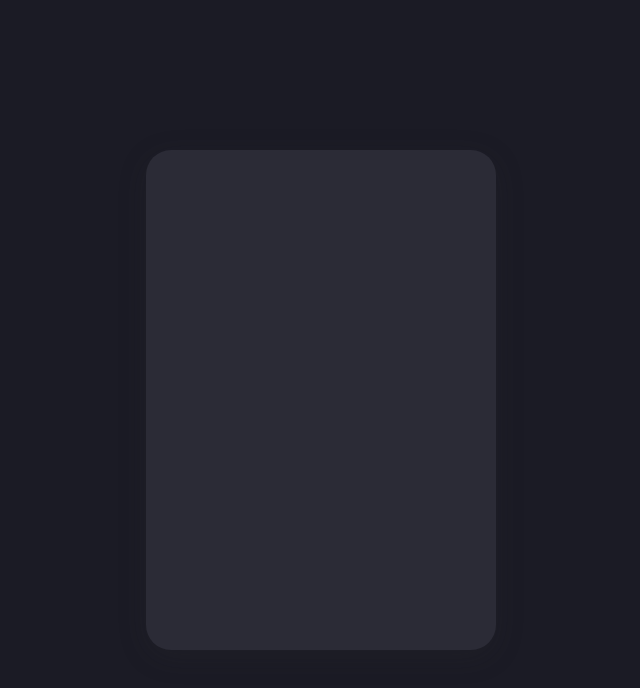
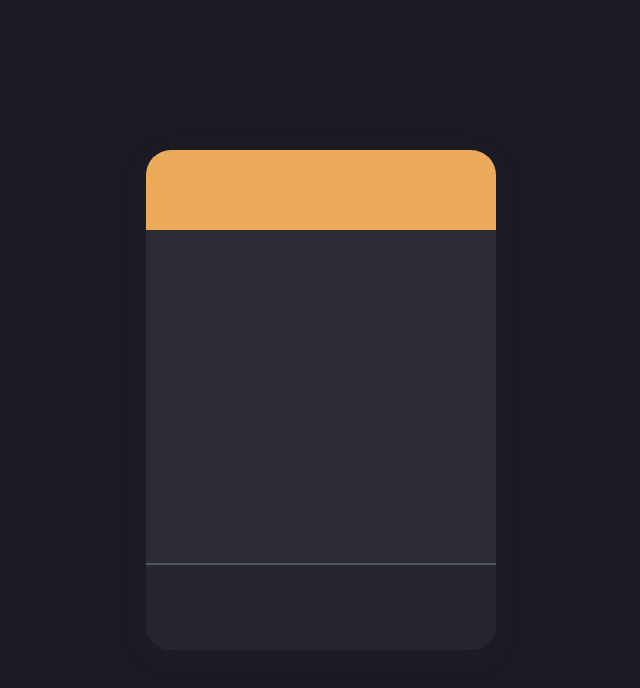
Before and after one commit to rubayethossain/react-radio-widget, a React (Create React App) app: page / in a window 1280 px wide. Shown: the top 688 px of the page, without its empty margins (319-959 px from the left). Built offline with nearby package versions, Linux system fonts and the light colour scheme.

Commit message:
Design base part of widget compoents

```diff
--- a/src/App.module.css
+++ b/src/App.module.css
@@ -2,5 +2,4 @@
     height: 100vh;
     background-color: #1B1B25;
     display: flex;
-    flex-direction: row;
 }
--- a/src/screens/RadioWidget/RadioWidget.module.css
+++ b/src/screens/RadioWidget/RadioWidget.module.css
@@ -9,4 +9,6 @@
     justify-self: center;
     align-self: center;
     box-shadow: rgb(43 43 47 / 20%) 0px 7px 29px 0px;
+    display: flex;
+    flex-direction: column;
 }
--- a/src/screens/RadioWidget/WidgetContent/WidgetContent.module.css
+++ b/src/screens/RadioWidget/WidgetContent/WidgetContent.module.css
@@ -0,0 +1,4 @@
+.wrapper{
+    flex: 1;
+    overflow-y: auto;
+}
--- a/src/screens/RadioWidget/WidgetContent/WidgetContent.tsx
+++ b/src/screens/RadioWidget/WidgetContent/WidgetContent.tsx
@@ -1,6 +1,8 @@
+import styles from './WidgetContent.module.css'
+
 const WidgetContent = () => {
     return (
-        <div>
+        <div className={styles.wrapper}>
 
         </div>
     )
--- a/src/screens/RadioWidget/WidgetFooter/WidgetFooter.module.css
+++ b/src/screens/RadioWidget/WidgetFooter/WidgetFooter.module.css
@@ -0,0 +1,5 @@
+.wrapper{
+    height: 85px;
+    background-color: #25252F;
+    border-top: 2px solid #515561;
+}
--- a/src/screens/RadioWidget/WidgetFooter/WidgetFooter.tsx
+++ b/src/screens/RadioWidget/WidgetFooter/WidgetFooter.tsx
@@ -1,6 +1,8 @@
+import styles from './WidgetFooter.module.css';
+
 const WidgetFooter = () => {
     return (
-        <div>
+        <div className={styles.wrapper}>
 
         </div>
     )
--- a/src/screens/RadioWidget/WidgetTopBar/WidgetTopBar.module.css
+++ b/src/screens/RadioWidget/WidgetTopBar/WidgetTopBar.module.css
@@ -0,0 +1,4 @@
+.wrapper{
+    height: 80px;
+    background-color: #ECAA5B;
+}
--- a/src/screens/RadioWidget/WidgetTopBar/WidgetTopBar.tsx
+++ b/src/screens/RadioWidget/WidgetTopBar/WidgetTopBar.tsx
@@ -1,6 +1,8 @@
+import styles from './WidgetTopBar.module.css';
+
 const WidgetTopBar = () => {
     return (
-        <div>
+        <div className={styles.wrapper}>
 
         </div>
     )
```
